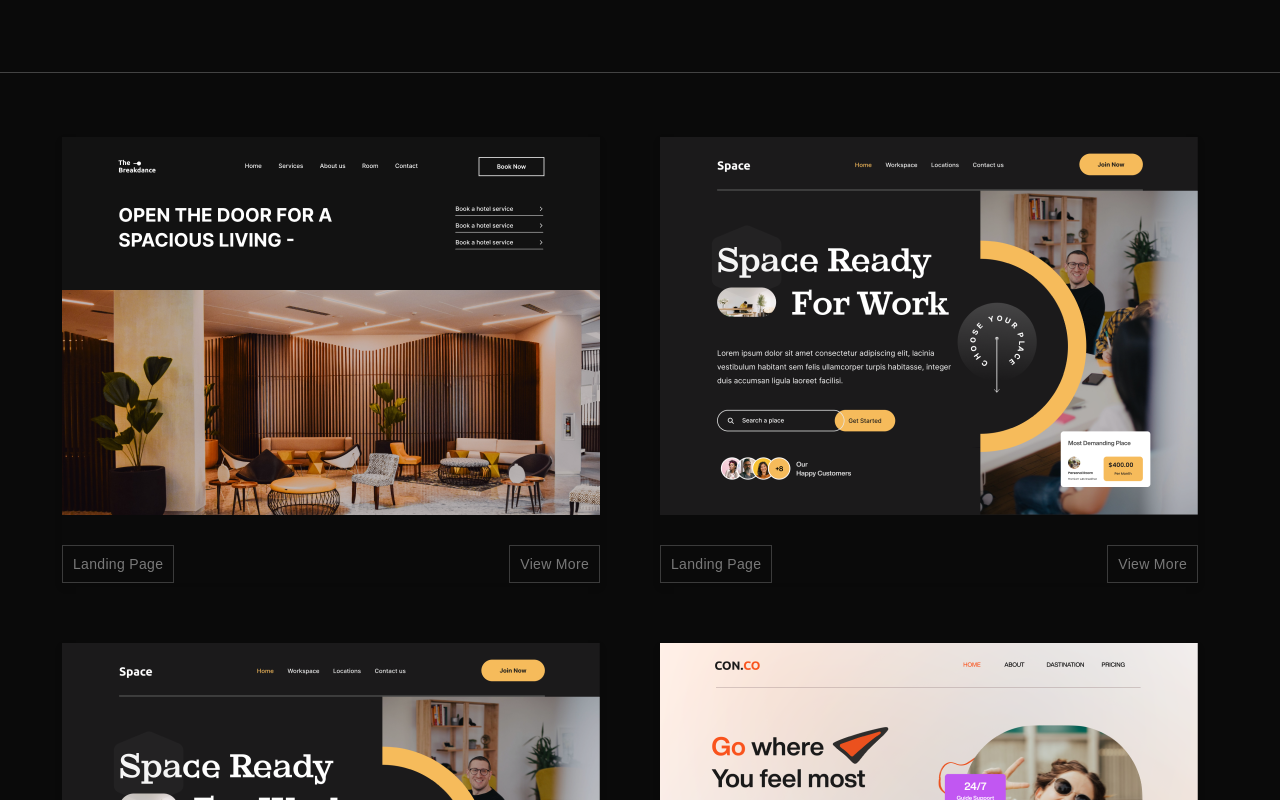
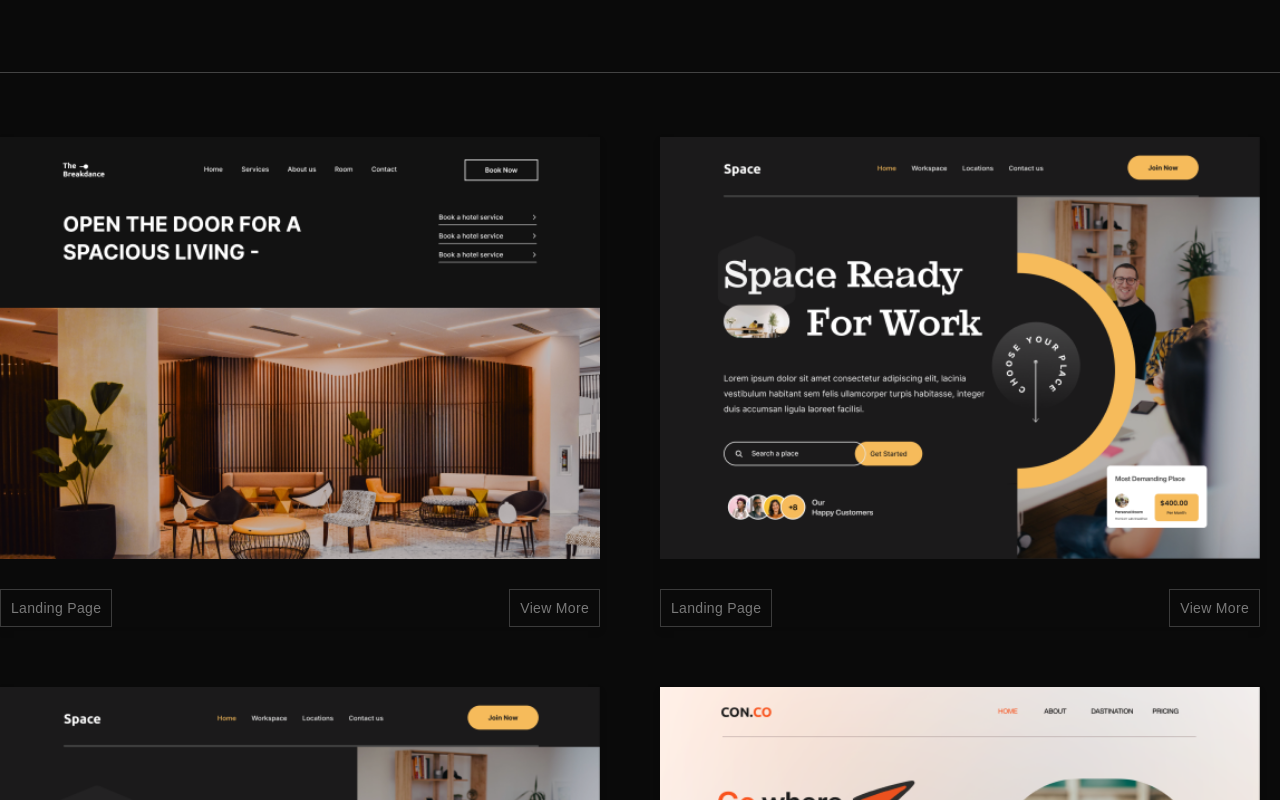
Before and after one commit to stefanm95/react-portfolio-2024, a React (Create React App) app: page /react-portfolio-2024/portfolio in a window 1280 px wide. Shown: the part 740-1540 px from the top of the page. Built offline with nearby package versions, Linux system fonts and the light colour scheme; a web font is replaced by a local one.

Commit message:
added lazy image

```diff
--- /dev/null
+++ b/src/components/LazyImage.js
@@ -0,0 +1,32 @@
+import React, {useRef, useEffect} from 'react';
+import {Image } from './LazyImage.styles';
+
+
+const LazyImage = ({ src, alt }) => {
+    const imageRef = useRef();
+
+    useEffect(() => {
+      const observer = new IntersectionObserver((entries) => {
+        entries.forEach((entry) => {
+          if (entry.isIntersecting) {
+            entry.target.src = src;
+            observer.unobserve(entry.target);
+          }
+        });
+      });
+      const imgRef = imageRef.current;
+
+      observer.observe(imgRef);
+
+      return () => {
+        if (imgRef) {
+          observer.unobserve(imgRef);
+        }
+      };
+    }, [src]);
+
+    return <Image ref={imageRef} alt={alt} />;
+  };
+
+
+export default LazyImage;
--- /dev/null
+++ b/src/components/LazyImage.styles.js
@@ -0,0 +1,10 @@
+import styled from "styled-components";
+
+export const Image = styled.img`
+  max-width: 538px;
+  object-fit: cover;
+  height: auto;
+  @media screen and (max-width: 1400px) {
+    max-width: 100%;
+  }
+`;
--- a/src/components/ProjectCard.js
+++ b/src/components/ProjectCard.js
@@ -2,9 +2,10 @@ import React, { useEffect } from "react";
 import { Tooltip } from "react-tooltip";
 import TooltipCard from "./CustomTooltip";
 
+import LazyImage from "../components/LazyImage";
 import { observeElements } from "../utils";
 
-import { Image, Button, ButtonsContainer, Card } from "./ProjectCard.styles";
+import { Button, ButtonsContainer, Card } from "./ProjectCard.styles";
 
 export const ProjectCard = ({ project }) => {
   useEffect(() => {
@@ -13,7 +14,7 @@ export const ProjectCard = ({ project }) => {
 
   return (
     <Card className="boxAnimation">
-      <Image src={project.images} alt={project.title} />
+      <LazyImage src={project.images} alt={project.title} />
       <ButtonsContainer>
         <Button>Landing Page</Button>
         <Button data-tooltip-id={`tooltip-${project.id}`}>View More</Button>
--- a/src/components/ProjectCard.styles.js
+++ b/src/components/ProjectCard.styles.js
@@ -15,11 +15,6 @@ export const Card = styled.div`
     -webkit-transform: scaleX(1);
     transform: scaleX(1);
   }
-`;
-
-export const Image = styled.img`
-  max-width: 538px;
-  object-fit: cover;
 `;
 
 export const ButtonsContainer = styled.div`
--- a/src/utils/index.js
+++ b/src/utils/index.js
@@ -1,3 +1,5 @@
+
+
 const observeElements = (selector, animationClass) => {
   const elements = document.querySelectorAll(selector);
 
```
